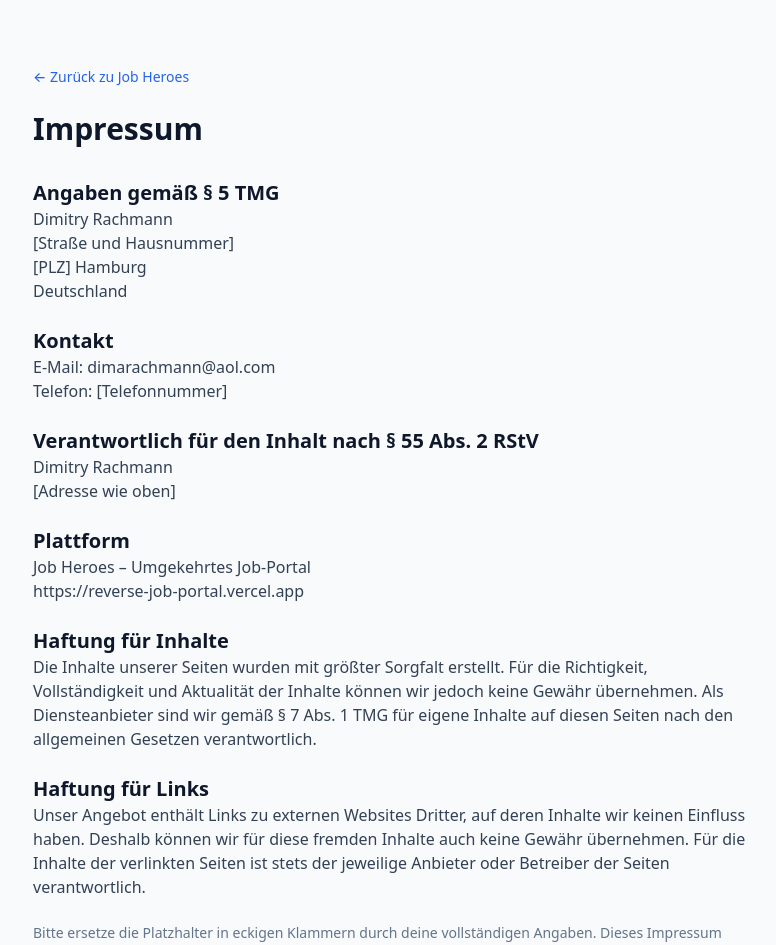
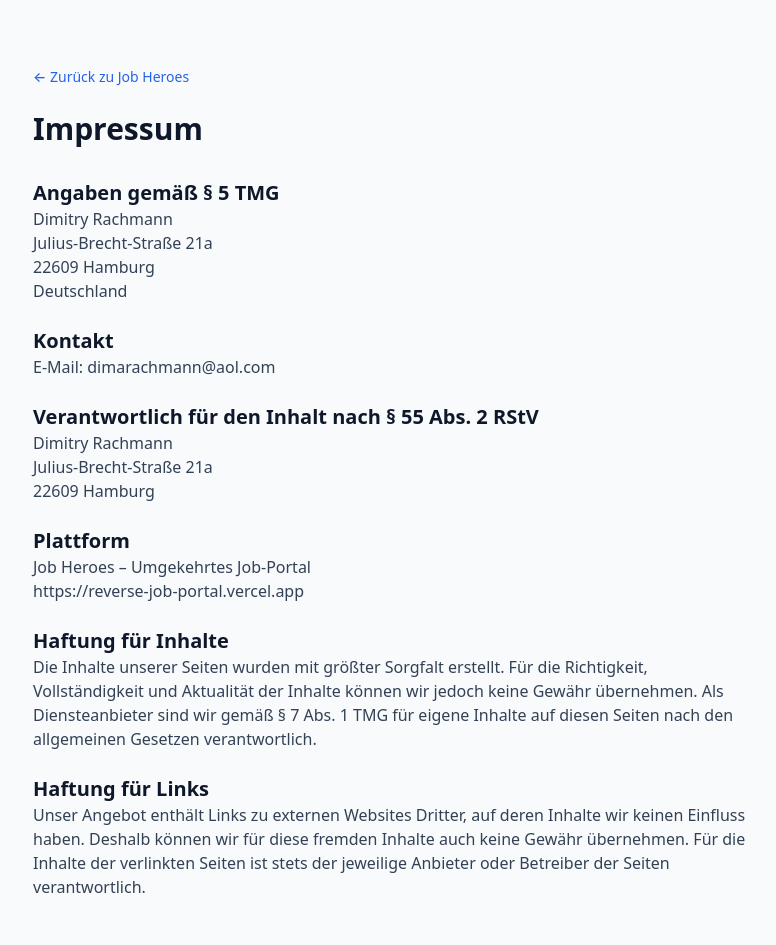
Before and after one commit to dimarichman/reverse-job-portal, a Next.js app: page /impressum in a window 1280 px wide. Shown: the top 945 px of the page, without its empty margins (247-1023 px from the left). Built offline with nearby package versions, Linux system fonts and the light colour scheme.

Commit message:
Update Impressum with real address

```diff
--- a/app/impressum/page.tsx
+++ b/app/impressum/page.tsx
@@ -12,8 +12,8 @@ export default function Impressum() {
             <h2 className="text-xl font-semibold text-slate-900">Angaben gemäß § 5 TMG</h2>
             <p>
               Dimitry Rachmann<br />
-              [Straße und Hausnummer]<br />
-              [PLZ] Hamburg<br />
+              Julius-Brecht-Straße 21a<br />
+              22609 Hamburg<br />
               Deutschland
             </p>
           </section>
@@ -21,8 +21,7 @@ export default function Impressum() {
           <section>
             <h2 className="text-xl font-semibold text-slate-900">Kontakt</h2>
             <p>
-              E-Mail: dimarachmann@aol.com<br />
-              Telefon: [Telefonnummer]
+              E-Mail: dimarachmann@aol.com
             </p>
           </section>
 
@@ -30,7 +29,8 @@ export default function Impressum() {
             <h2 className="text-xl font-semibold text-slate-900">Verantwortlich für den Inhalt nach § 55 Abs. 2 RStV</h2>
             <p>
               Dimitry Rachmann<br />
-              [Adresse wie oben]
+              Julius-Brecht-Straße 21a<br />
+              22609 Hamburg
             </p>
           </section>
 
@@ -55,10 +55,6 @@ export default function Impressum() {
               Unser Angebot enthält Links zu externen Websites Dritter, auf deren Inhalte wir keinen Einfluss haben. Deshalb können wir für diese fremden Inhalte auch keine Gewähr übernehmen. Für die Inhalte der verlinkten Seiten ist stets der jeweilige Anbieter oder Betreiber der Seiten verantwortlich.
             </p>
           </section>
-
-          <p className="text-sm text-slate-500 mt-10">
-            Bitte ersetze die Platzhalter in eckigen Klammern durch deine vollständigen Angaben. Dieses Impressum entspricht den Anforderungen des deutschen Telemediengesetzes (TMG).
-          </p>
         </div>
       </div>
     </div>
```
